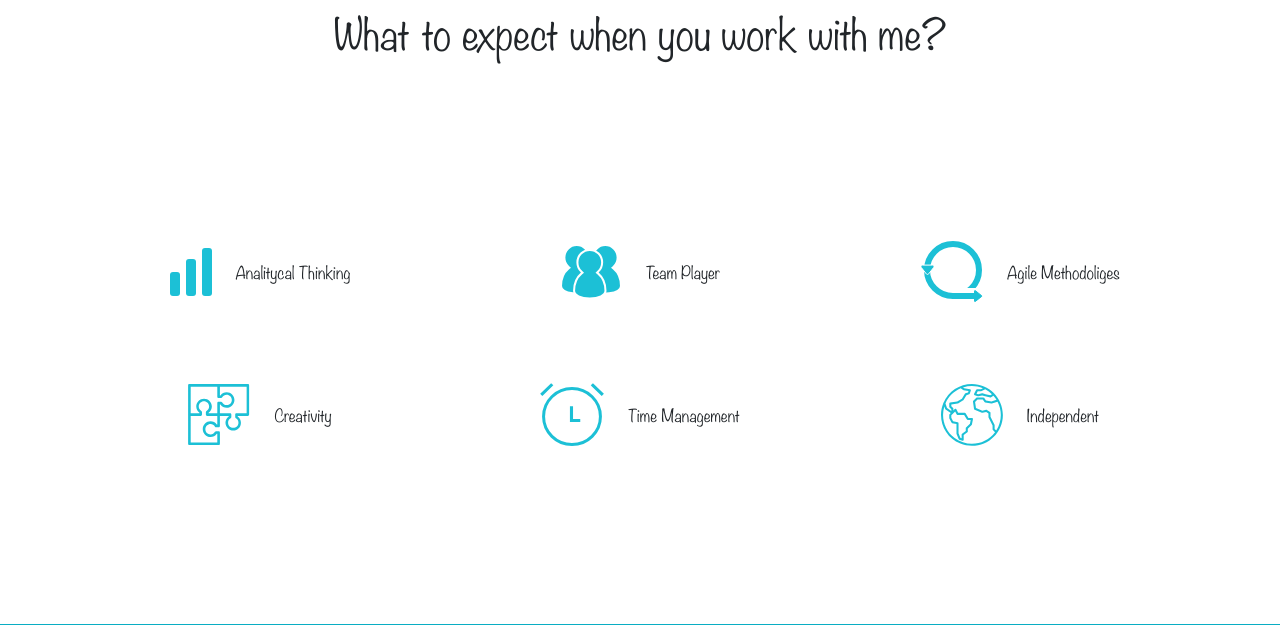
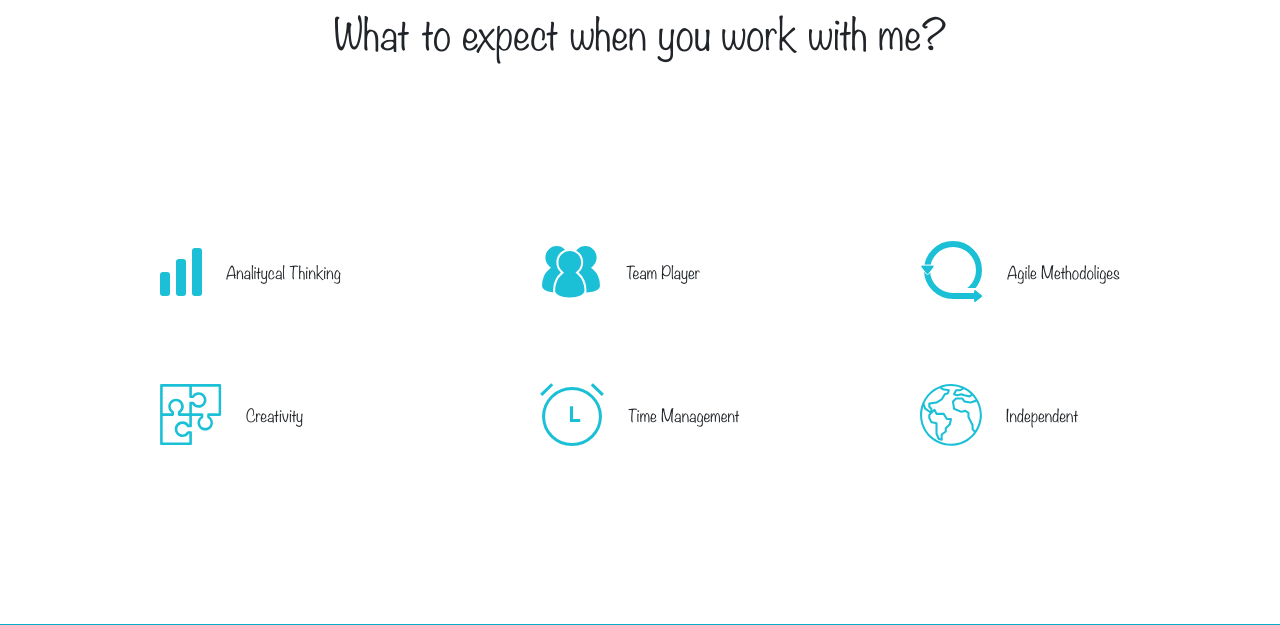
Before and after one commit to Mikjail/porftolio_web, a PHP site: page / in a window 1280 px wide. Shown: the part 2085-2710 px from the top of the page. Run offline with PHP 8.4, Linux system fonts and the light colour scheme; some libraries are stand-ins or nearby versions.

Commit message:
Fixing skill images aligment

```diff
--- a/index.html
+++ b/index.html
@@ -178,27 +178,33 @@
             class="col d-flex align-items-center justify-content-center skills__skill-set__item wow fadeIn"
             data-wow-delay="0.2s"
           >
+            <div class="skills__skill-set__item__content d-flex">
               <img src="./assets/UI/Icons/Chart.svg" alt="" />
-            <div class="skills__skill-set__item__description">
+              <div class="skills__skill-set__item__description d-flex align-items-center">
                 <p>Analitycal Thinking</p>
+              </div>
             </div>
           </div>
           <div
             class="col d-flex align-items-center justify-content-center skills__skill-set__item wow fadeIn"
             data-wow-delay="0.2s"
           >
+            <div class="skills__skill-set__item__content d-flex">
               <img src="./assets/UI/Icons/Users.svg" alt="" />
-            <div class="skills__skill-set__item__description">
+              <div class="skills__skill-set__item__description d-flex align-items-center">
                 <p>Team Player</p>
+              </div>
             </div>
           </div>
           <div
             class="col d-flex align-items-center justify-content-center skills__skill-set__item wow fadeIn"
             data-wow-delay="0.2s"
           >
+            <div class="skills__skill-set__item__content d-flex">
               <img src="./assets/UI/Icons/Agile.svg" alt="" />
-            <div class="skills__skill-set__item__description">
+              <div class="skills__skill-set__item__description d-flex align-items-center">
                 <p>Agile Methodoliges</p>
+              </div>
             </div>
           </div>
         </div>
@@ -207,27 +213,33 @@
             class="col d-flex align-items-center justify-content-center skills__skill-set__item wow fadeIn"
             data-wow-delay="0.2s"
           >
+            <div class="skills__skill-set__item__content d-flex">
               <img src="./assets/UI/Icons/Creativity.svg" alt="" />
-            <div class="skills__skill-set__item__description">
+              <div class="skills__skill-set__item__description d-flex align-items-center">
                 <p>Creativity</p>
+              </div>
             </div>
           </div>
           <div
             class="col d-flex align-items-center justify-content-center skills__skill-set__item wow fadeIn"
             data-wow-delay="0.2s"
           >
+            <div class="skills__skill-set__item__content d-flex">
               <img src="./assets/UI/Icons/Time.svg" alt="" />
-            <div class="skills__skill-set__item__description">
+              <div class="skills__skill-set__item__description d-flex align-items-center">
                 <p>Time Management</p>
+              </div>
             </div>
           </div>
           <div
             class="col d-flex align-items-center justify-content-center skills__skill-set__item wow fadeIn"
             data-wow-delay="0.2s"
           >
+            <div class="skills__skill-set__item__content d-flex">
               <img src="./assets/UI/Icons/World.svg" alt="" />
-            <div class="skills__skill-set__item__description">
+              <div class="skills__skill-set__item__description d-flex align-items-center">
                 <p>Independent</p>
+              </div>
             </div>
           </div>
         </div>
--- a/style.css
+++ b/style.css
@@ -90,6 +90,8 @@ body {
 .skills {
   height: auto;
   margin-top: 178px; }
+  .skills__skill-set__item__content, .skills__skill-set-2__item__content {
+    width: 200px; }
   .skills__skill-set__item__description, .skills__skill-set-2__item__description {
     margin-left: 24px;
     width: auto; }
--- a/style.scss
+++ b/style.scss
@@ -124,6 +124,9 @@ body {
   &__skill-set,
   &__skill-set-2 {
     &__item {
+      &__content {
+        width: 200px;
+      }
       &__description {
         margin-left: 24px;
         width: auto;
```
Also changed, not shown: 1 other file. Lines whose indentation alone changed are shown as unchanged.
